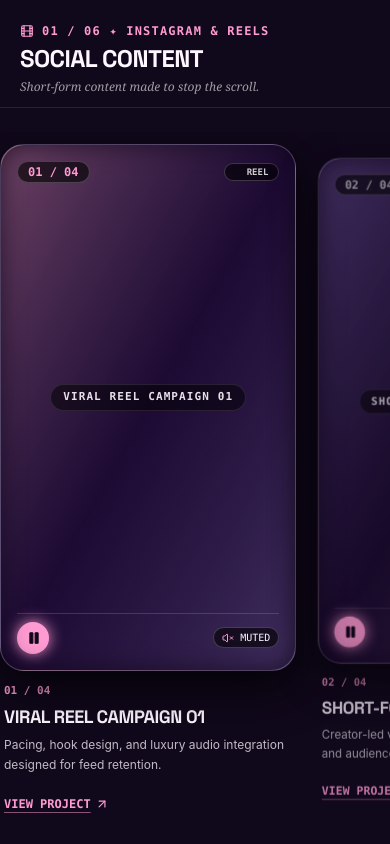
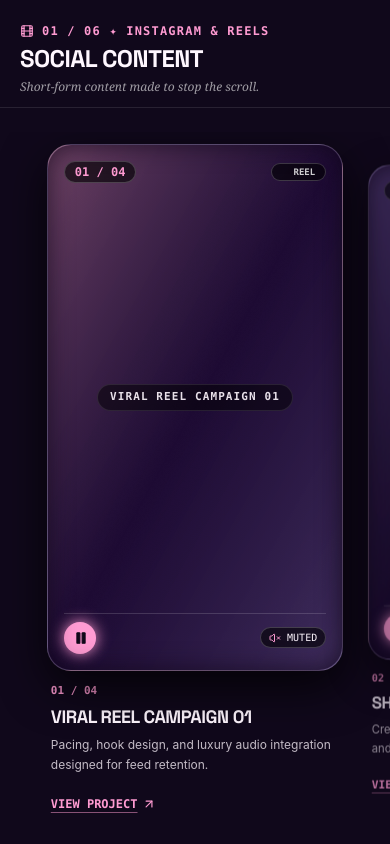
Before and after one commit to evanbose7/ARIIMAKESFILMS, a React (Vite) app: page / in a window 390 px wide. Shown: the part 9980-10824 px from the top of the page. Built offline with nearby package versions, Linux system fonts and the light colour scheme.

Commit message:
Center snap align mobile cards in the middle of the phone screen with balanced viewport padding

```diff
--- a/src/components/PortfolioSection.tsx
+++ b/src/components/PortfolioSection.tsx
@@ -592,14 +592,15 @@ export const PortfolioSection: React.FC<PortfolioSectionProps> = ({ onOpenWorkMo
                   </p>
                 </div>
 
-                {/* HORIZONTAL SWIPE CAROUSEL (NATIVE CSS SCROLL-SNAP - HORIZONTAL ROW ONLY) */}
+                {/* HORIZONTAL SWIPE CAROUSEL (NATIVE CSS SCROLL-SNAP - CENTER SNAP ALIGNMENT) */}
                 <div
                   onScroll={(e) => handleCarouselScroll(section.id, e)}
-                  className="
+                  className={`
                     w-full flex flex-row flex-nowrap items-stretch gap-4
                     overflow-x-auto scroll-snap-type-x-mandatory no-scrollbar
-                    px-5 py-3 gpu-layer
-                  "
+                    py-3 gpu-layer
+                    ${section.aspectRatio === '16/9' ? 'px-[6vw]' : 'px-[12vw]'}
+                  `}
                   style={{
                     scrollSnapType: 'x mandatory',
                     WebkitOverflowScrolling: 'touch',
@@ -615,11 +616,11 @@ export const PortfolioSection: React.FC<PortfolioSectionProps> = ({ onOpenWorkMo
                         key={proj.id}
                         className={`
                           shrink-0 flex flex-col justify-between space-y-3
-                          scroll-snap-align-start transition-all duration-500
+                          scroll-snap-align-center transition-all duration-500
                           ${section.mobileCardWidth}
-                          ${isActive ? 'scale-100 opacity-100' : 'scale-[0.96] opacity-75'}
+                          ${isActive ? 'scale-100 opacity-100' : 'scale-[0.94] opacity-70'}
                         `}
-                        style={{ scrollSnapAlign: 'start' }}
+                        style={{ scrollSnapAlign: 'center' }}
                       >
                         {/* VIDEO FRAME CONTAINER */}
                         <div
```
